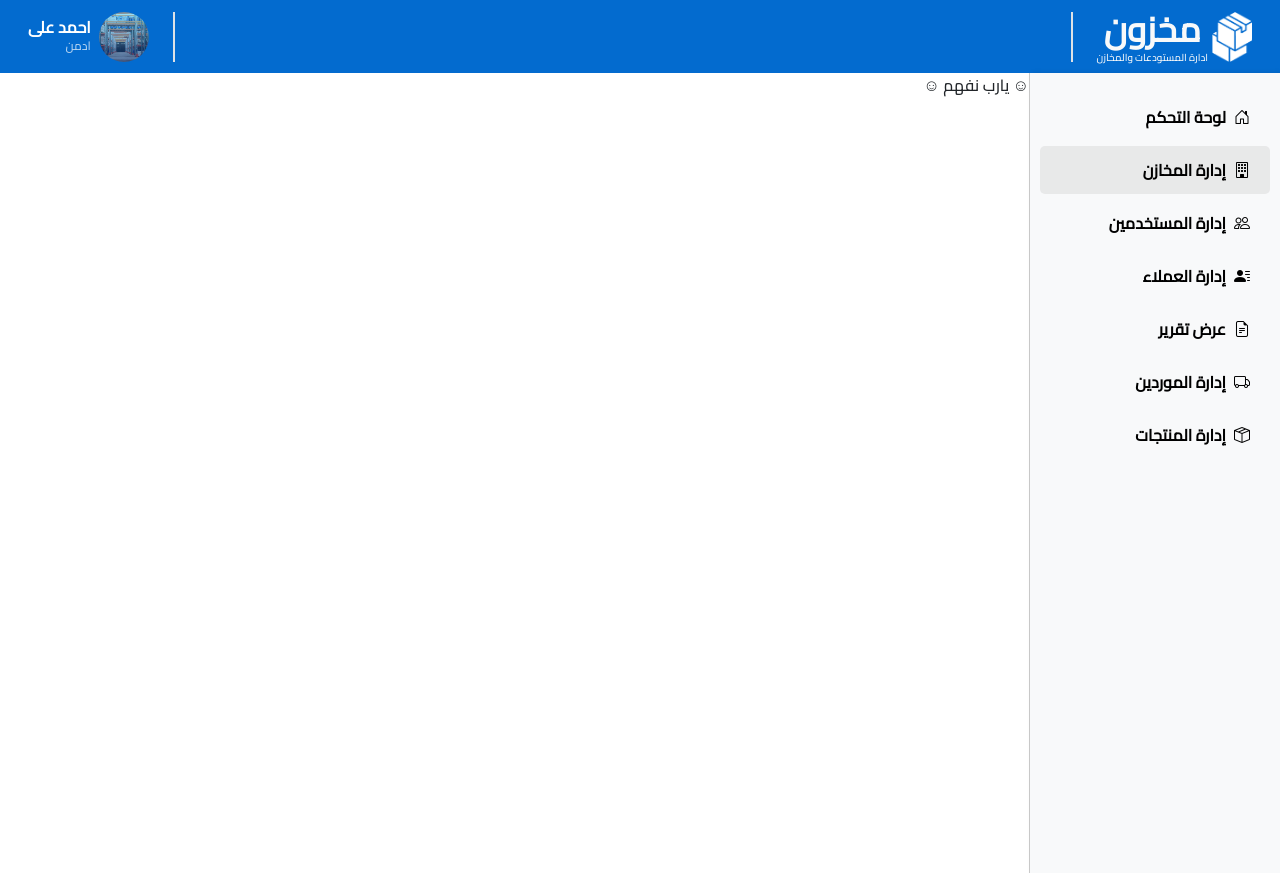
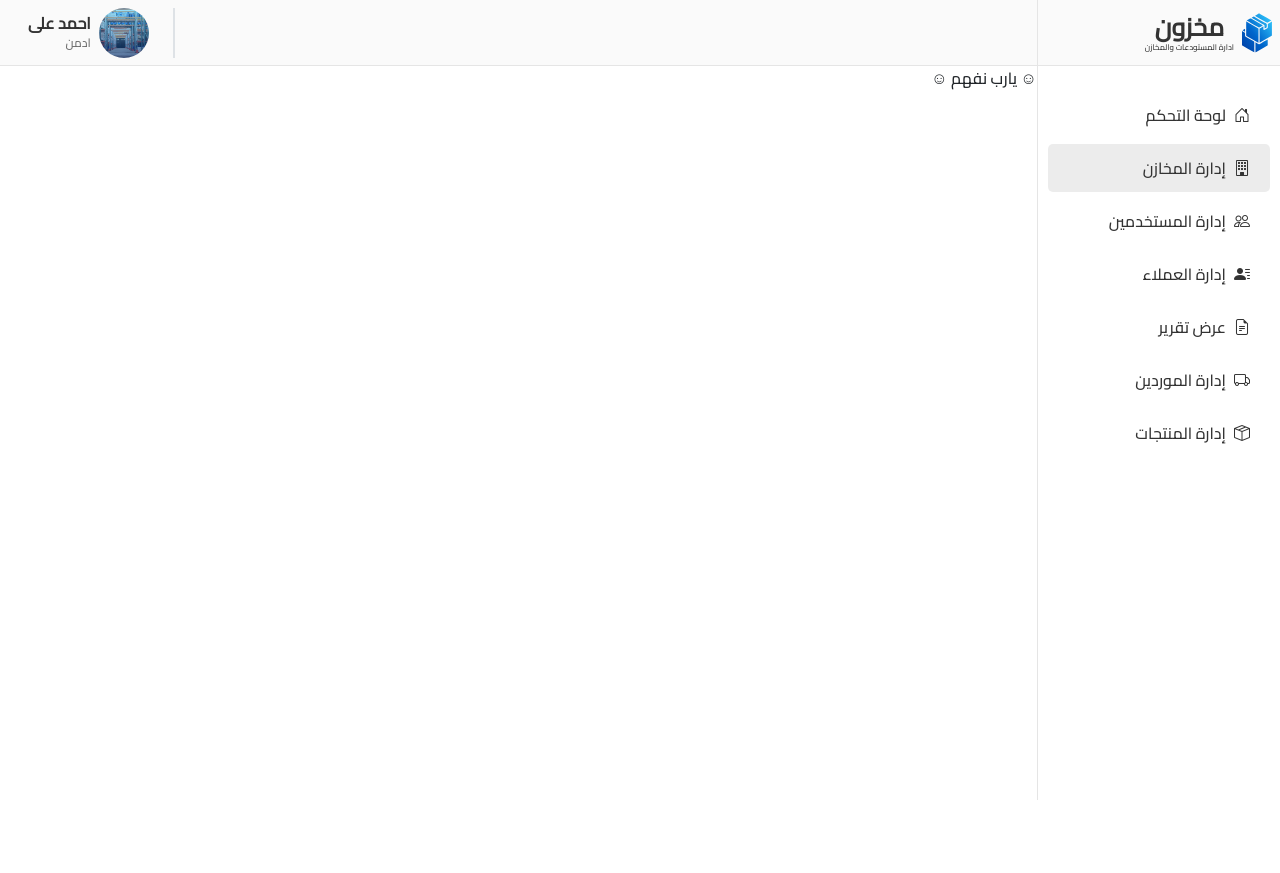
Before and after one commit to teamm-39/Ma5zonyProject-front-end, a React (Vite) app: page /store in a window 1280 px wide. After the commit the page ends 800 px from the top, so only its background shows below. Built offline with nearby package versions, Linux system fonts and the light colour scheme.

Commit message:
Refactor layout structure and enhance sidebar and navbar styles

```diff
--- a/src/assets/css/navbar.css
+++ b/src/assets/css/navbar.css
@@ -1,15 +1,12 @@
 .nav-container{
-  background-color: #036BCF !important;
-  color:white !important;
+  background-color: #FAFAFA !important;
+  border-bottom: #E5E5E5 solid 1px;
+  color:#333333 !important;
+  width: 100%;
+  height: 66px;
 }
-.brand-span{
-  font-size: 10px;
-}
-.brand-name h2{
-  font-size: 35px;
-  background-color: unset;
-  font-family: unset;
-}
+
+
 .profile-box img{
   border-radius: 50%;
   width: 50px;
@@ -19,4 +16,3 @@
   font-size: 12px !important;
   opacity: .7;
 }
-/* #FAFAFA */
--- a/src/assets/css/sidebar.css
+++ b/src/assets/css/sidebar.css
@@ -1,23 +1,33 @@
-.side-bar {
-  width: 22%;
-  border-left: 1px solid #ccc;
-}
 .sidebar {
-  background-color: #f8f9fa !important;
-  width: 250px;
+  background-color: #ffffff !important;
+  width: 300px;
   height: 100vh;
-  box-shadow: 2px 0 5px rgba(0, 0, 0, 0.1);
-  padding: 20px 10px;
+  border-left: #E5E5E5 solid 1px;
 }
 .menu {
   list-style: none;
-  padding: 0;
+  padding: 25px 10px;
   margin: 0;
+}
+.brand-name h3{
+  font-size: 25px;
+  background-color: unset;
+  font-family: unset;
+  color: #333333 !important;
+}
+.navbar-brand {
+  border-bottom: #E5E5E5 solid 1px;
+  height: 66px !important;
+  background-color: #FAFAFA;
+}
+.brand-span{
+  font-size: 8px;
+  color: #333333 !important;
 }
 .menu-item {
   display: flex;
   align-items: center;
-  color: #333;
+  color: #333333;
   cursor: pointer;
   font-size: 16px;
   border-radius: 5px;
@@ -34,14 +44,10 @@
 .menu-item:hover {
   background-color: #cccccc5e;
 }
-.menu-item span {
-  font-weight: bold;
-}
 .menu-item .link {
   text-decoration: none;
-  color:black;
+  color:#333333;
   width: 100%;
-  font-weight: bolder;
   align-items: center;
   align-content: center;
   padding: 12px 20px;
--- a/src/layouts/Layout.jsx
+++ b/src/layouts/Layout.jsx
@@ -4,17 +4,17 @@ import SideBar from "./SideBar";
 
 const Layout = () => {
   return (
-    <div>
-      <NavBar />
-      <div className="d-flex">
-        <div className="side-bar">
+    <>
+      <div className="w-100">
+        <div className="side-bar d-flex w-100">
           <SideBar />
-        </div>
-        <div className="lay-out-content w-100">
-          <Outlet />
+          <div className="w-100">
+            <NavBar />
+            <Outlet />
+          </div>
         </div>
       </div>
-    </div>
+    </>
   );
 };
 
--- a/src/layouts/NavBar.jsx
+++ b/src/layouts/NavBar.jsx
@@ -1,19 +1,11 @@
 import "../assets/css/navbar.css";
-import logo from '../assets/imgs/baner/login-logo.png';
 import baner from '../assets/imgs/baner/login-buner.png';
-import { Link } from "react-router-dom";
 function NavBar() {
   return (
     <div className="nav-container">
       <nav className="navbar navbar-expand-lg">
         <div className="container-fluid">
-          <Link className="navbar-brand d-flex align-items-center pe-3 p-0 m-0 gap-1" to="/">
-            <img src={logo} alt="" width={40} style={{height:"50px"}} />
-            <div className="brand-name text-center d-flex flex-column">
-              <h2 className="fw-bold p-0 m-0 text-light">مخزون</h2>
-              <span className="brand-span m-0 p-0 text-light">ادارة المستودعات والمخازن</span>
-            </div>
-          </Link>
+
           <button
             className="navbar-toggler"
             type="button"
@@ -25,7 +17,7 @@ function NavBar() {
           >
             <span className="navbar-toggler-icon"></span>
           </button>
-          <div className="collapse navbar-collapse border-end border-2 me-4 d-flex justify-content-end" id="navbarNavAltMarkup">
+          <div className="collapse navbar-collapse d-flex justify-content-end" id="navbarNavAltMarkup">
             <div className="navbar-nav border-end pe-4 border-2 ps-3">
               <div className="d-flex profile-box gap-2 align-items-center">
                 <img src={baner} alt="profile pic" width={50} />
--- a/src/layouts/SideBar.jsx
+++ b/src/layouts/SideBar.jsx
@@ -1,30 +1,59 @@
-import { Link,useLocation } from "react-router-dom";
+import { Link, useLocation } from "react-router-dom";
 import "../assets/css/sidebar.css";
+import logo from "../assets/imgs/baner/logo.svg";
 function SideBar() {
-  const location=useLocation();
+  const location = useLocation();
   return (
     <>
       <div className="sidebar">
+      <Link
+        className="navbar-brand"
+        to="/"
+      >
+          <div className="navbar-brand d-flex align-items-center p-0 m-0 gap-2">
+          <img src={logo} alt="logo" className="me-2" width={30} style={{ height: "50px" }} />
+        <div className="brand-name text-center me- d-flex flex-column">
+          <h3 className="fw-bold p-0 m-0 ">مخزون</h3>
+          <span className="brand-span m-0 p-0">
+            ادارة المستودعات والمخازن
+          </span>
+        </div>
+        </div>
+      </Link>
         <ul className="menu m-0">
-          <li className={`menu-item ${location.pathname=="/"?"active":""}`}>
+          <li
+            className={`menu-item ${location.pathname == "/" ? "active" : ""}`}
+          >
             <Link to="/" className="link">
               <i className="bi bi-house-door ms-2"></i>
               لوحة التحكم
             </Link>
           </li>
-          <li className={`menu-item ${location.pathname=="/store"?"active":""}`}>
+          <li
+            className={`menu-item ${
+              location.pathname == "/store" ? "active" : ""
+            }`}
+          >
             <Link to="/store" className="link">
               <i className="bi bi-building ms-2"></i>
               إدارة المخازن
             </Link>
           </li>
-          <li className={`menu-item ${location.pathname=="/users"?"active":""}`}>
+          <li
+            className={`menu-item ${
+              location.pathname == "/users" ? "active" : ""
+            }`}
+          >
             <Link to="/users" className="link">
               <i className="bi bi-people ms-2"></i>
               إدارة المستخدمين
             </Link>
           </li>
-          <li className={`menu-item ${location.pathname=="/customers"?"active":""}`}>
+          <li
+            className={`menu-item ${
+              location.pathname == "/customers" ? "active" : ""
+            }`}
+          >
             <Link to="/customers" className="link">
               <i className="bi bi-person-lines-fill ms-2"></i>
               إدارة العملاء
```
Also changed, not shown: src/assets/imgs/baner/logo.svg (added).
